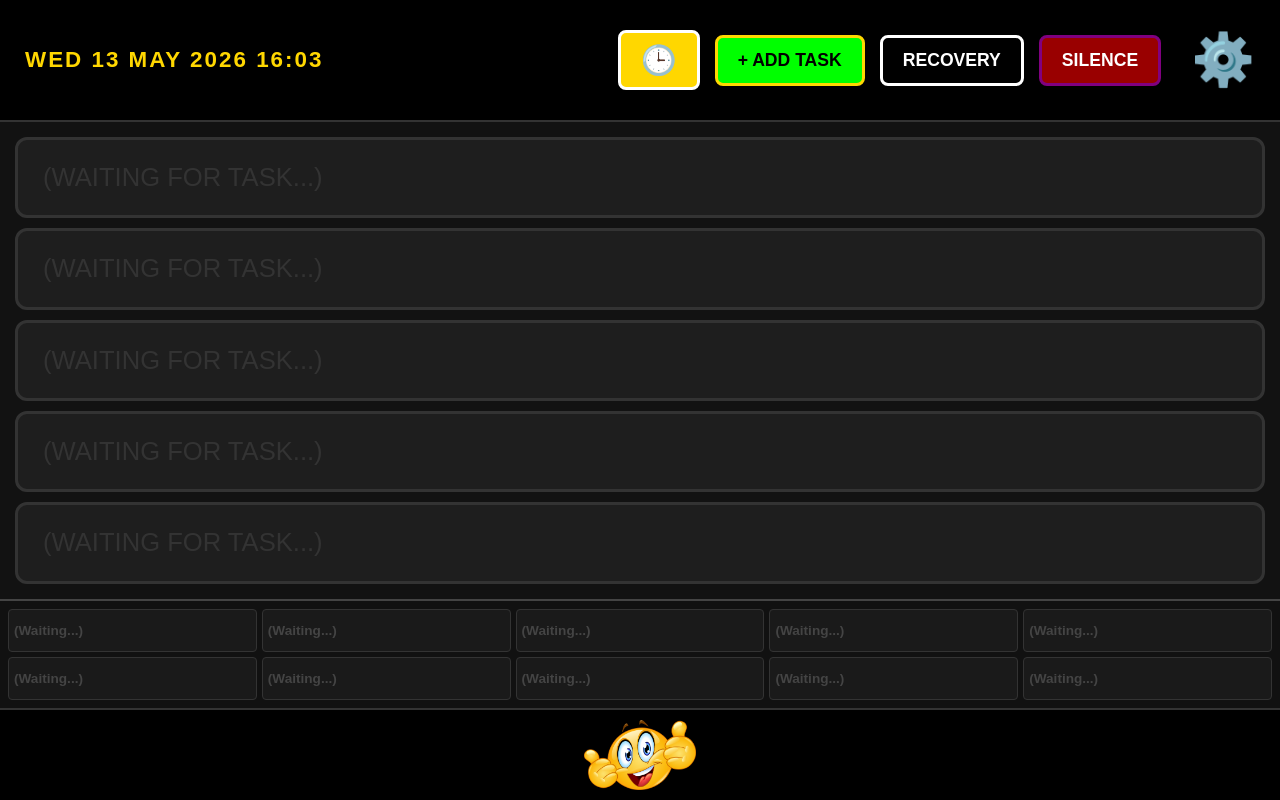
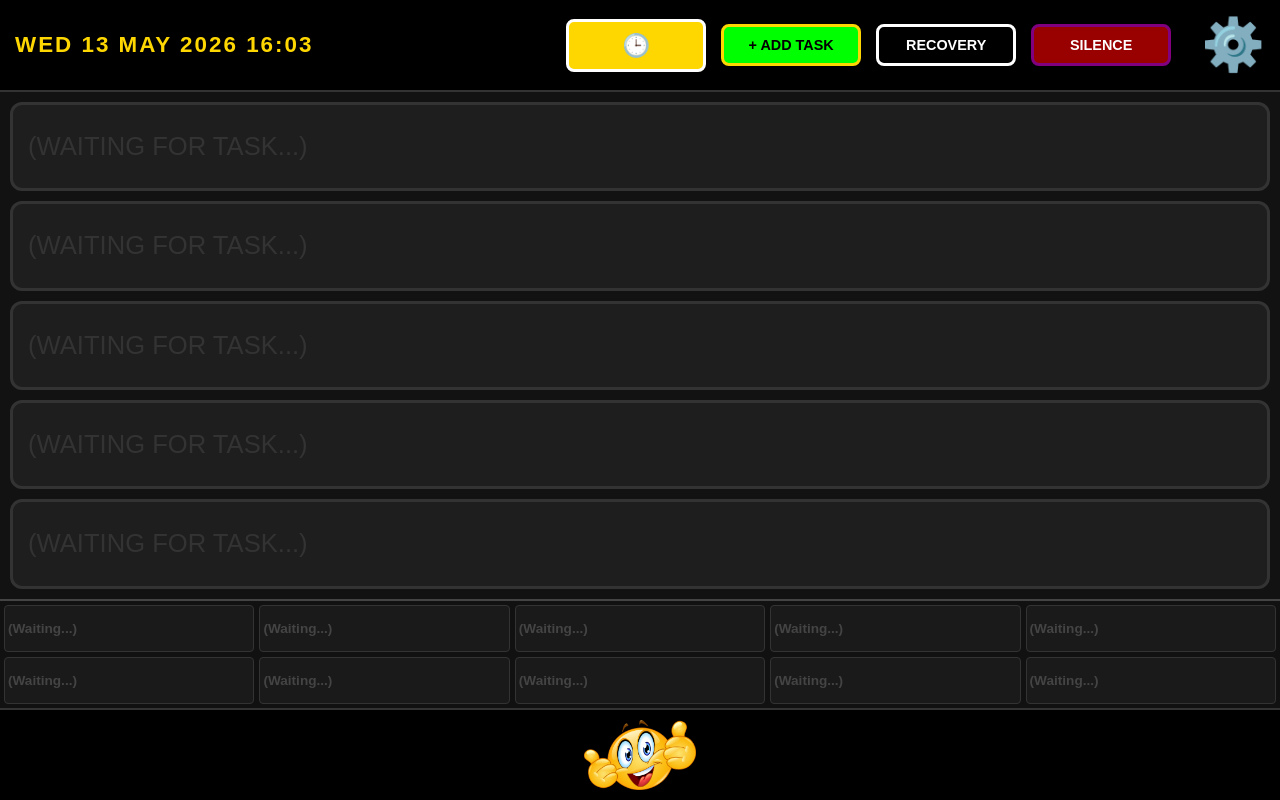
Before and after one commit to TheSharmanator/adhdtaskmanager, a Flask app: template templates/index.html in a window 1280 px wide. Run offline with Flask 3, Linux system fonts and the light colour scheme; the template is opened without the code that fills it, so the values that code supplies are empty; parts of the project's set-up code (start-up, migrations or seed data) failed here and were passed over.

Commit message:
Shrink buttons and reduce padding on index

```diff
--- a/templates/index.html
+++ b/templates/index.html
@@ -88,8 +88,8 @@
 
     header {
         height: auto;
-        min-height: 100px;
-        padding: 10px 25px;
+        min-height: 80px;
+        padding: 5px 15px;
         background: #000;
         display: flex;
         justify-content: space-between; /* Keeps clock left, buttons right */
@@ -118,28 +118,34 @@
     }
 
     .btn-touch {
-        padding: 12px 20px;
-        font-size: 1.1rem;
+        padding: 10px 16px;
+        font-size: 0.9rem;
         font-weight: 900;
         text-decoration: none;
         border-radius: 8px;
         text-transform: uppercase;
-        display: inline-block;
+        display: inline-flex;
+        justify-content: center;
+        align-items: center;
         border: 3px solid;
         cursor: pointer;
+        min-width: 140px;
+        box-sizing: border-box;
     }
 
     .btn-add { background: #00ff00; color: #000; border-color: #ffd700; }
     .btn-recovery { background: #000; color: #fff; border-color: #fff; }
 
     .nuke-btn {
-        padding: 12px 20px;
-        font-size: 1.1rem;
+        padding: 10px 16px;
+        font-size: 0.9rem;
         font-weight: 900;
         border-radius: 8px;
         border: 3px solid #800080; /* Purple Border */
         cursor: pointer;
         color: white;
+        min-width: 140px;
+        box-sizing: border-box;
     }
 
     .settings-icon {
@@ -167,7 +173,7 @@
     flex: 5; /* Increased flex weight to give top tasks more vertical space */
     display: flex;
     flex-direction: column;
-    padding: 10px;
+    padding: 5px;
 }
 
 .main-task {
@@ -180,7 +186,7 @@
     align-items: center;
     position: relative;
     overflow: hidden;
-    padding-left: 25px;
+    padding-left: 15px;
 }
 
 .task-text {
@@ -204,14 +210,14 @@
     grid-template-columns: repeat(5, 1fr); /* 5 columns to keep it a thin strip */
     grid-template-rows: repeat(2, 1fr);
     gap: 5px;
-    padding: 8px;
+    padding: 4px;
     background: #111;
     border-top: 2px solid #444;
 }
 
 .sub-task {
     background: #1a1a1a;
-    padding: 5px;
+    padding: 3px;
     border-radius: 4px;
     border: 1px solid #333;
     display: flex;
@@ -290,7 +296,7 @@
         <div id="clock-full">LOADING CLOCK...</div>
     </div>
     <div class="header-btns">
-        <a href="/edit_list" class="btn-touch" style="background: #ffd700; color: #000; border-color: #fff; font-size: 1.8rem; padding: 10px 20px;">🕒</a>
+        <a href="/edit_list" class="btn-touch" style="background: #ffd700; color: #000; border-color: #fff; font-size: 1.4rem;">🕒</a>
         <a href="/add" class="btn-touch btn-add">+ ADD TASK</a>
 
 
```
